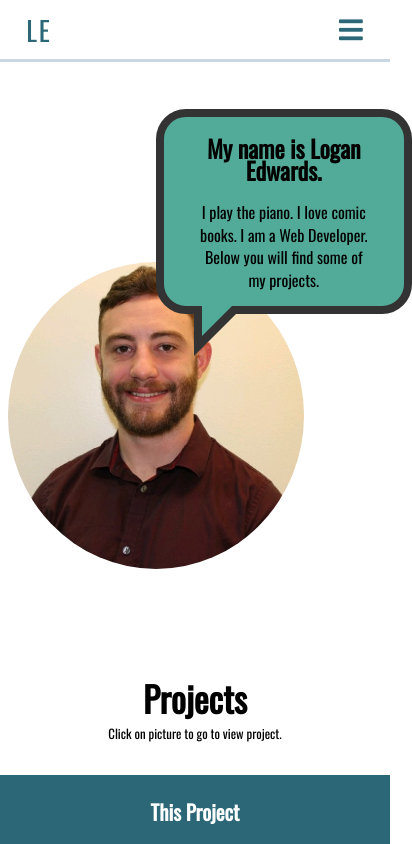
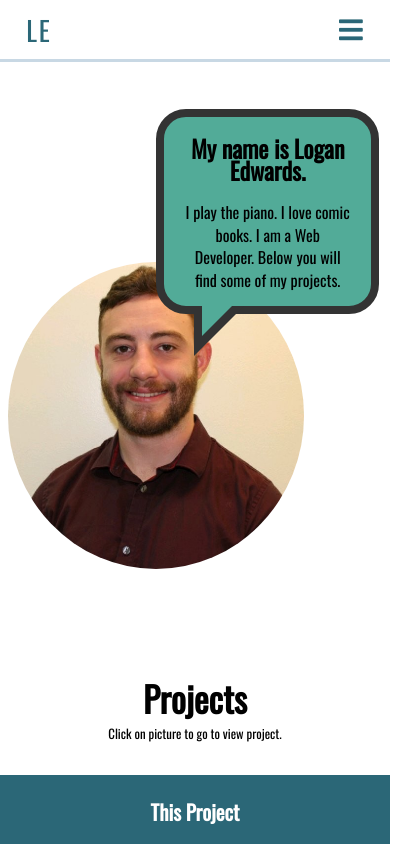
Before and after one commit to loganed09/LoganE, a React (Create React App) app: page / in a window 390 px wide. Shown: the top 844 px of the page, 412 px wide, since content can reach past the window. Built offline with nearby package versions, Linux system fonts and the light colour scheme; a web font is replaced by a local one.

Commit message:
modified css

```diff
--- a/src/Components/About/About.css
+++ b/src/Components/About/About.css
@@ -114,9 +114,9 @@
         grid-column: 5 / 10;
         grid-row: 1 / 5;
         padding-bottom: 3rem;
-        padding-right: 2rem;
-        padding-left: 2rem;
-        width: 90%;
+        padding-right: 1.3rem;
+        padding-left: 1.3rem;
+        width: 85%;
     }
 
     h2 {
```
